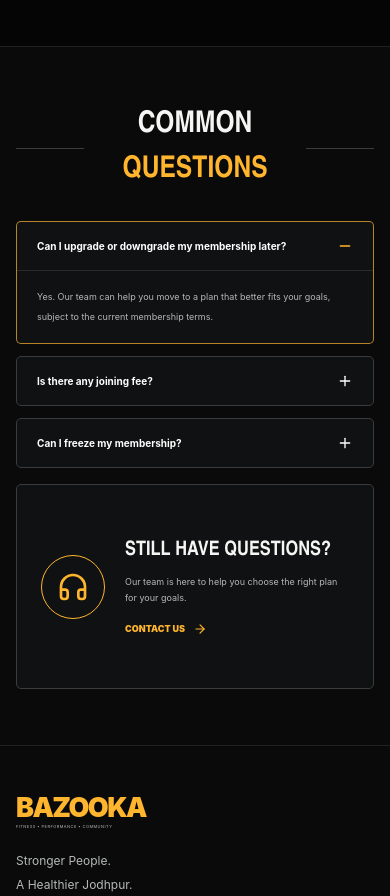
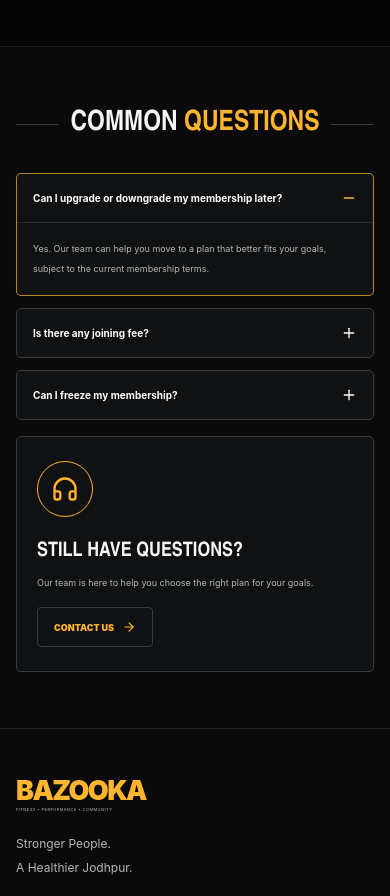
Before and after one commit to Shahzadkhanks19/bazooka-fitness, a Next.js app: page /memberships in a window 390 px wide. Shown: the part 7946-8842 px from the top of the page. Built offline with nearby package versions, Linux system fonts and the light colour scheme.

Commit message:
Polish membership FAQ responsiveness and accessibility

```diff
--- a/components/memberships/faq-preview-section.tsx
+++ b/components/memberships/faq-preview-section.tsx
@@ -18,33 +18,57 @@ export default function MembershipFaqPreview() {
   return (
     <section className="border-b border-bazooka-border/70 bg-bazooka-soft-black py-14">
       <div className={shell}>
-        <motion.div {...reveal} className="flex items-center justify-center gap-4">
-          <span className="h-px w-24 bg-bazooka-border-strong" />
-          <h2 className="font-display text-center text-[30px] font-black uppercase">Common <span className="text-bazooka-lime">Questions</span></h2>
-          <span className="h-px w-24 bg-bazooka-border-strong" />
+        <motion.div {...reveal} className="flex min-w-0 items-center justify-center gap-3 sm:gap-4">
+          <span className="h-px min-w-0 flex-1 bg-bazooka-border-strong sm:max-w-24" />
+          <h2 className="font-display min-w-0 text-center text-[28px] font-black uppercase sm:text-[30px]">Common <span className="text-bazooka-lime">Questions</span></h2>
+          <span className="h-px min-w-0 flex-1 bg-bazooka-border-strong sm:max-w-24" />
         </motion.div>
 
         <div className="mt-7 grid gap-4 lg:grid-cols-[1.45fr_.85fr]">
-          <div className="space-y-3">
+          <div className="min-w-0 space-y-3">
             {faqs.map(([question, answer], index) => {
               const isOpen = open === index;
+              const triggerId = `membership-faq-trigger-${index}`;
+              const panelId = `membership-faq-panel-${index}`;
               return (
                 <motion.div key={question} {...reveal} transition={{ duration: .45, delay: index * .04 }} className={`overflow-hidden rounded-[5px] border bg-bazooka-surface transition-colors ${isOpen ? "border-bazooka-lime/70" : "border-bazooka-border-strong"}`}>
-                  <button type="button" onClick={() => setOpen(isOpen ? null : index)} className="flex w-full items-center justify-between gap-4 px-5 py-4 text-left text-[10px] font-bold text-white transition hover:text-bazooka-lime" aria-expanded={isOpen}>
-                    {question}{isOpen ? <Minus className="size-4 shrink-0 text-bazooka-lime" /> : <Plus className="size-4 shrink-0" />}
+                  <button
+                    id={triggerId}
+                    type="button"
+                    onClick={() => setOpen(isOpen ? null : index)}
+                    className="flex min-h-12 w-full min-w-0 items-center justify-between gap-4 px-4 py-4 text-left text-[10px] font-bold leading-4 text-white transition hover:text-bazooka-lime sm:px-5"
+                    aria-expanded={isOpen}
+                    aria-controls={panelId}
+                  >
+                    <span className="min-w-0">{question}</span>
+                    {isOpen ? <Minus className="size-4 shrink-0 text-bazooka-lime" /> : <Plus className="size-4 shrink-0" />}
                   </button>
-                  <AnimatePresence initial={false}>{isOpen && <motion.div initial={{ height: 0, opacity: 0 }} animate={{ height: "auto", opacity: 1 }} exit={{ height: 0, opacity: 0 }} className="overflow-hidden"><p className="border-t border-bazooka-border px-5 py-4 text-[9px] leading-5 text-bazooka-text-secondary">{answer}</p></motion.div>}</AnimatePresence>
+                  <AnimatePresence initial={false}>
+                    {isOpen && (
+                      <motion.div
+                        id={panelId}
+                        role="region"
+                        aria-labelledby={triggerId}
+                        initial={{ height: 0, opacity: 0 }}
+                        animate={{ height: "auto", opacity: 1 }}
+                        exit={{ height: 0, opacity: 0 }}
+                        className="overflow-hidden"
+                      >
+                        <p className="border-t border-bazooka-border px-4 py-4 text-[9px] leading-5 text-bazooka-text-secondary sm:px-5">{answer}</p>
+                      </motion.div>
+                    )}
+                  </AnimatePresence>
                 </motion.div>
               );
             })}
           </div>
 
-          <motion.aside {...reveal} className="flex min-h-[205px] items-center gap-5 rounded-[5px] border border-bazooka-border-strong bg-bazooka-surface px-6 py-6">
-            <span className="grid size-16 shrink-0 place-items-center rounded-full border border-bazooka-lime text-bazooka-lime"><Headphones className="size-8" /></span>
-            <div>
+          <motion.aside {...reveal} className="flex min-h-[205px] min-w-0 flex-col items-start gap-5 rounded-[5px] border border-bazooka-border-strong bg-bazooka-surface px-5 py-6 sm:flex-row sm:items-center sm:px-6">
+            <span className="grid size-14 shrink-0 place-items-center rounded-full border border-bazooka-lime text-bazooka-lime sm:size-16"><Headphones className="size-7 sm:size-8" /></span>
+            <div className="min-w-0">
               <h3 className="font-display text-[20px] font-black uppercase">Still Have Questions?</h3>
               <p className="mt-2 text-[9px] leading-4 text-bazooka-text-secondary">Our team is here to help you choose the right plan for your goals.</p>
-              <Link href="/contact" className="mt-4 inline-flex items-center gap-2 text-[9px] font-black uppercase text-bazooka-lime">Contact Us <ArrowRight className="size-3.5" /></Link>
+              <Link href="/contact" className="group mt-4 inline-flex min-h-10 items-center gap-2 rounded-[4px] border border-bazooka-border-strong px-4 text-[9px] font-black uppercase text-bazooka-lime transition-all hover:border-bazooka-lime hover:bg-bazooka-lime/10 active:scale-[.98]">Contact Us <ArrowRight className="size-3.5 transition-transform group-hover:translate-x-0.5" /></Link>
             </div>
           </motion.aside>
         </div>
```
